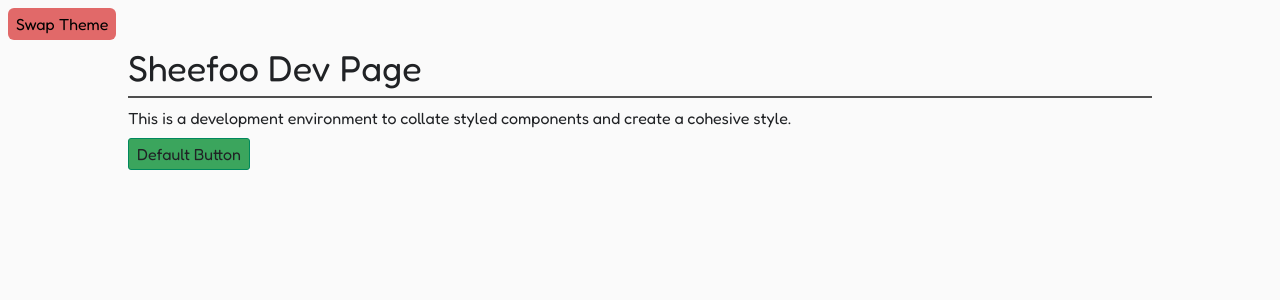
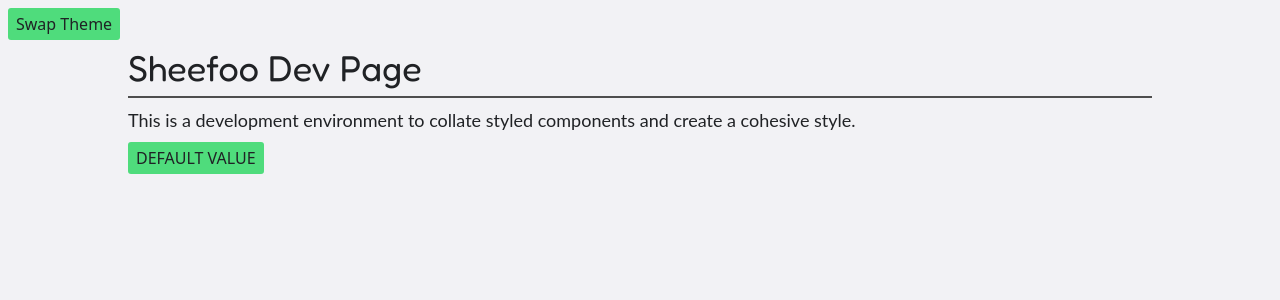
Before and after one commit to TheSheefooProject/frontend, a Next.js app: page /devpage in a window 1280 px wide. Shown: the top 300 px of the page. Built offline with nearby package versions, Linux system fonts and the light colour scheme.

Commit message:
~ Button component ~ font

```diff
--- a/components/common/Button/Button.tsx
+++ b/components/common/Button/Button.tsx
@@ -2,34 +2,32 @@ import styles from './button.module.scss'
 
 const Button = (props: {
   [x: string]: any
-  text?: 'Default Button' | undefined
+  text?: string
   className?: string
 }) => {
   // Default prop values
   const {
-    text = 'Default Button',
+    icon = '',
+    text = 'DEFAULT VALUE',
     className = '',
-    bg_colour = '#3BA55D',
+    bg_colour = '#4FDC7C',
     border_colour = '#00885D',
     onClick = null,
     ...restProps
   } = props
 
   return (
-    // Button Container
-    <div className={`${styles.btn_outer}` + ''}>
-      {/* Button */}
     <button
       style={{ backgroundColor: bg_colour, borderColor: border_colour }}
       className={`${
-          className + ' ' + styles.btn_inner + ' h-8 w-16 px-2 py-0 '
+        className + ' ' + styles.btn + ' h-8 w-16 px-2 py-0 text-primary '
       }`}
       onClick={onClick}
     >
+      <span>{icon}</span>
       {/* Button Text  */}
-        <span className={`${styles.btn_text}` + ' text-primary'}>{text}</span>
+      {text}
     </button>
-    </div>
   )
 }
 
--- a/components/common/Button/button.module.scss
+++ b/components/common/Button/button.module.scss
@@ -1,20 +1,13 @@
-.btn_outer {
-  position: relative;
+.btn {
   width: auto;
+  border-radius: 3px;
+  text-align: center;
+  vertical-align: middle;
+  &::first-line {
+    border: 1px solid red;
+  }
 }
 
-.btn_inner {
-  width: auto;
+.btn:hover {
   cursor: pointer;
-  border: 1px solid;
-  border-radius: 3px;
-  outline: none;
-  transition: 1s ease-in-out;
 }
-
-.btn_inner:hover {
-  transition: 1s ease-in-out;
-}
-
-.btn_text {
-}
--- a/pages/_app.tsx
+++ b/pages/_app.tsx
@@ -4,6 +4,8 @@ import '../styles/variables.css'
 import type { AppProps } from 'next/app'
 import React, { useEffect } from 'react'
 import Head from 'next/head'
+
+import Button from '../components/common/Button'
 
 // Light/Dark theme switching function
 let body: HTMLBodyElement | null = null
@@ -23,12 +25,11 @@ function MyApp({ Component, pageProps }: AppProps) {
   })
   return (
     <>
-      <button
-        className="absolute m-2 rounded-md bg-brand pl-2 pt-1 pr-2 pb-1 hover:bg-brand/75"
+      <Button
+        text="Swap Theme"
+        className="absolute m-2 bg-brand hover:bg-brand/75"
         onClick={toggleTheme}
-      >
-        Swap Theme
-      </button>
+      ></Button>
       <Component {...pageProps} />
     </>
   )
--- a/pages/devpage/index.tsx
+++ b/pages/devpage/index.tsx
@@ -11,10 +11,10 @@ const Devpage: NextPage = () => {
         <title>Sheefoo | Dev Page</title>
       </Head>
 
-      <h1 className="border-b-2 border-secondary pb-2 font-sans text-4xl text-primary">
+      <h1 className="border-b-2 border-secondary pb-2 font-heading text-4xl text-primary">
         Sheefoo Dev Page
       </h1>
-      <h2 className=" py-2 text-primary">
+      <h2 className=" py-2 font-body text-lg font-normal text-primary">
         This is a development environment to collate styled components and
         create a cohesive style.
       </h2>
--- a/styles/variables.css
+++ b/styles/variables.css
@@ -10,7 +10,7 @@
   --color-brand: 225 105 105;
 
   /* #FAFAFA White   | Background Colour */
-  --color-neutral: 250 250 250;
+  --color-neutral: 242 242 245;
 }
 
 .theme-dark {
--- a/tailwind.config.js
+++ b/tailwind.config.js
@@ -367,8 +367,25 @@ module.exports = {
       DEFAULT: '1',
     },
     fontFamily: {
-      sans: [
+      heading: [
         'Fredoka',
+        'ui-sans-serif',
+        'system-ui',
+        '-apple-system',
+        'BlinkMacSystemFont',
+        '"Segoe UI"',
+        'Roboto',
+        '"Helvetica Neue"',
+        'Arial',
+        '"Noto Sans"',
+        'sans-serif',
+        '"Apple Color Emoji"',
+        '"Segoe UI Emoji"',
+        '"Segoe UI Symbol"',
+        '"Noto Color Emoji"',
+      ],
+      body: [
+        'Lato',
         'ui-sans-serif',
         'system-ui',
         '-apple-system',
```
Lines whose indentation alone changed are shown as unchanged.
